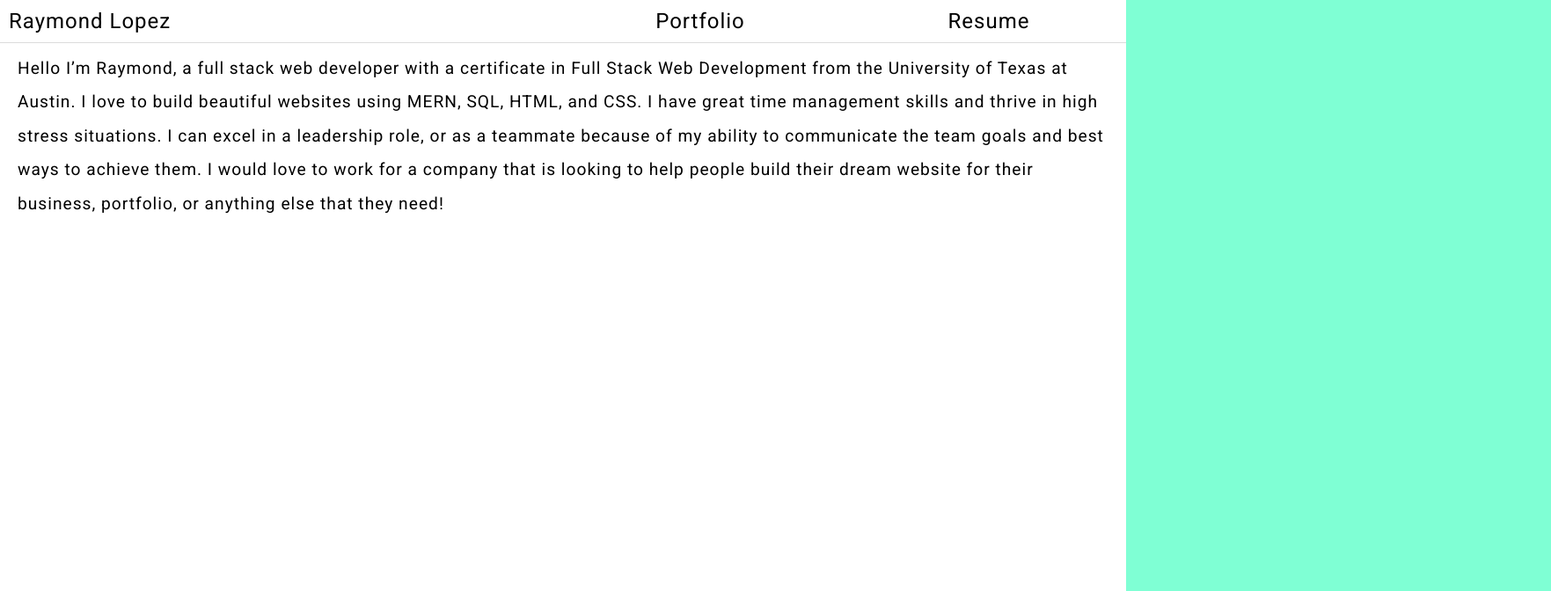
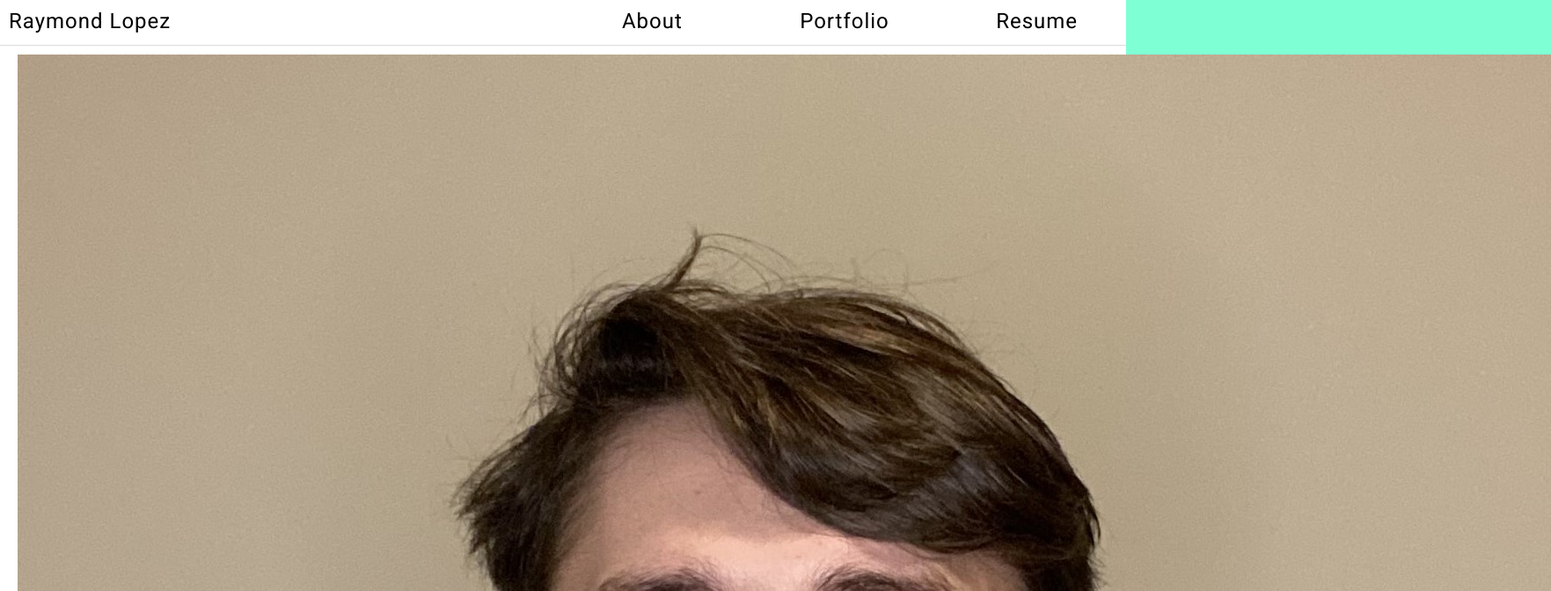
Before and after one commit to raymondlopez13/raymondlopez13.github.io, a React (Create React App) app: page / in a window 1280 px wide. Shown: the top 672 px of the page at 88% size, 1763 px wide, since content can reach past the window. Built offline with nearby package versions, Linux system fonts and the light colour scheme.

Commit message:
finished navbar(hopefully) starting to work on about page

```diff
--- a/src/about.css
+++ b/src/about.css
@@ -2,3 +2,9 @@
     padding: 10px 20px;
     font-size: larger;
 }
+
+@media only screen and (max-width: 900px) {
+    #about {
+        font-size: large;
+    }
+}
--- a/src/components/About/index.js
+++ b/src/components/About/index.js
@@ -1,11 +1,21 @@
 import React from 'react';
+import { Avatar } from '@mui/material';
 
 function About() {
 
     return (
-        <section id="about">
-            Hello I’m Raymond, a full stack web developer with a certificate in Full Stack Web Development from the University of Texas at Austin. I love to build beautiful websites using MERN, SQL, HTML, and CSS. I have great time management skills and thrive in high stress situations. I can excel in a leadership role, or as a teammate because of my ability to communicate the team goals and best ways to achieve them. I would love to work for a company that is looking to help people build their dream website for their business, portfolio, or anything else that they need!
-        </section>
+        <main>
+            <section id="about">
+                <img src='/images/Headshot-min.17d7b039.jpg' alt='Headshot'/>
+                Hello I’m Raymond, a full stack web developer with a certificate in Full Stack Web Development from the University of Texas at Austin. I love to build beautiful websites using MERN, SQL, HTML, and CSS. I have great time management skills and thrive in high stress situations. I can excel in a leadership role, or as a teammate because of my ability to communicate the team goals and best ways to achieve them. I would love to work for a company that is looking to help people build their dream website for their business, portfolio, or anything else that they need!
+            </section>
+            <section id='portfolio'>
+
+            </section>
+            <section id='resume'>
+
+            </section>
+        </main>
     )
 }
 export default About;
--- a/src/components/Nav/index.js
+++ b/src/components/Nav/index.js
@@ -24,12 +24,17 @@ function Nav() {
                 <Grid item xs={12} md={6} className='close-icon-container' onClick={close}>
                     <CloseIcon />
                 </Grid>
-                <Grid item xs={12} md={6}>
+                <Grid item xs={12} md={4}>
+                    <Link to='/' className='nav-link' onClick={close}>
+                        About
+                    </Link>
+                </Grid>
+                <Grid item xs={12} md={4}>
                     <Link to='/portfolio' className='nav-link' onClick={close}>
                         Portfolio
                     </Link>
                 </Grid>
-                <Grid item xs={12} md={6}>
+                <Grid item xs={12} md={4}>
                     <Link to='/resume' className='nav-link' onClick={close}>
                         Resume
                     </Link>
--- a/src/nav.css
+++ b/src/nav.css
@@ -5,8 +5,34 @@
     color: black;
     text-decoration: none;
 }
-.nav-link{
+.nav-link {
     font-size: x-large;
+    transition: font-weight .5s ease;
+}
+.nav-link:after {
+    content: '';
+    display: block;
+    margin: auto;
+    height: 3px;
+    width: 0px;
+    background: transparent;
+    transition: width .5s ease, background-color .5s ease;
+}
+.nav-link:hover {
+    font-weight: bold;
+}
+.nav-link:hover:after {
+    width: 100%;
+    background-color: black;
+    font-weight: 900;
+}
+@keyframes underline {
+    from {
+        border-width: 0%;
+    }
+    to {
+        border-width: 100%;
+    }
 }
 .nav-link-title {
     font-size: x-large;
@@ -39,9 +65,10 @@ ul {
         top: 0;
         width: 100%;
         height: 50%;
-        background-color: white;
+        background-color: rgb(230, 230, 230);
         animation-duration: .5s;
         animation-name: nav;
+        border-bottom: 1px solid black;
     }
     .nav-link, .close-icon-container {
         animation-duration: 2s;
@@ -49,11 +76,15 @@ ul {
     }
     .menu-icon-container {
         display: flex;
-        justify-content: flex-end;
+        align-items: center;
     }
     .close-icon-container {
         display: flex;
         justify-content: flex-end;
+    }
+    .nav-link:after {
+        content: '';
+        display: none;
     }
     @keyframes nav {
         from {
```
Also changed, not shown: public/images/Headshot-min.17d7b039.jpg (added).
